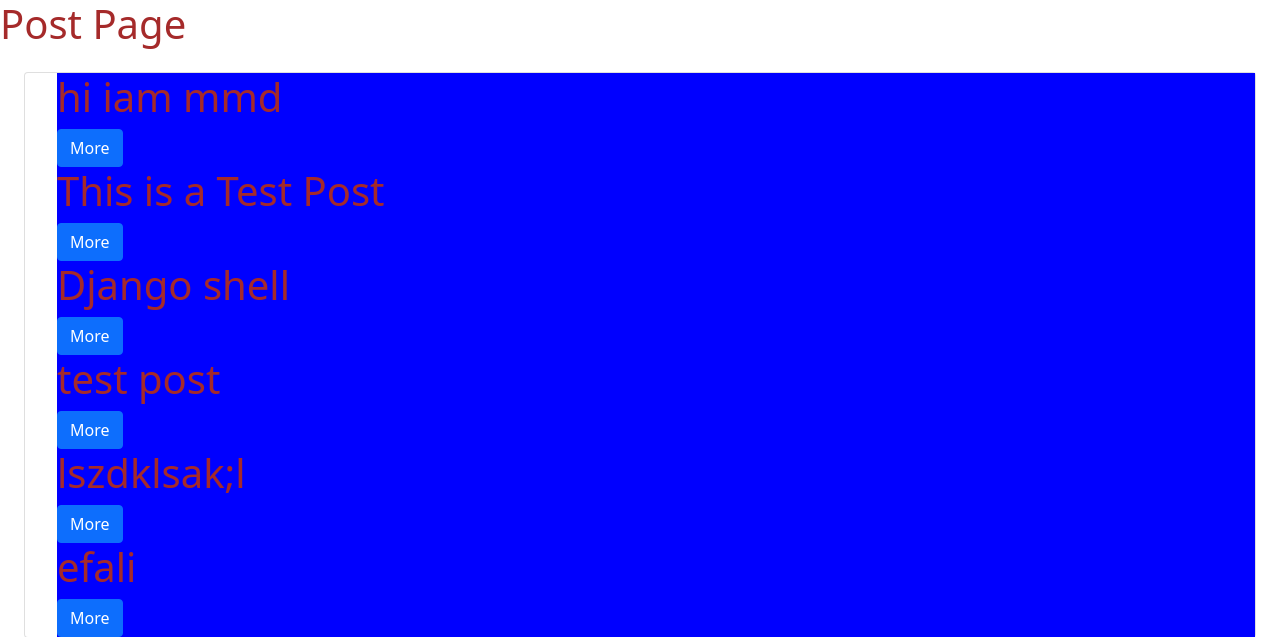
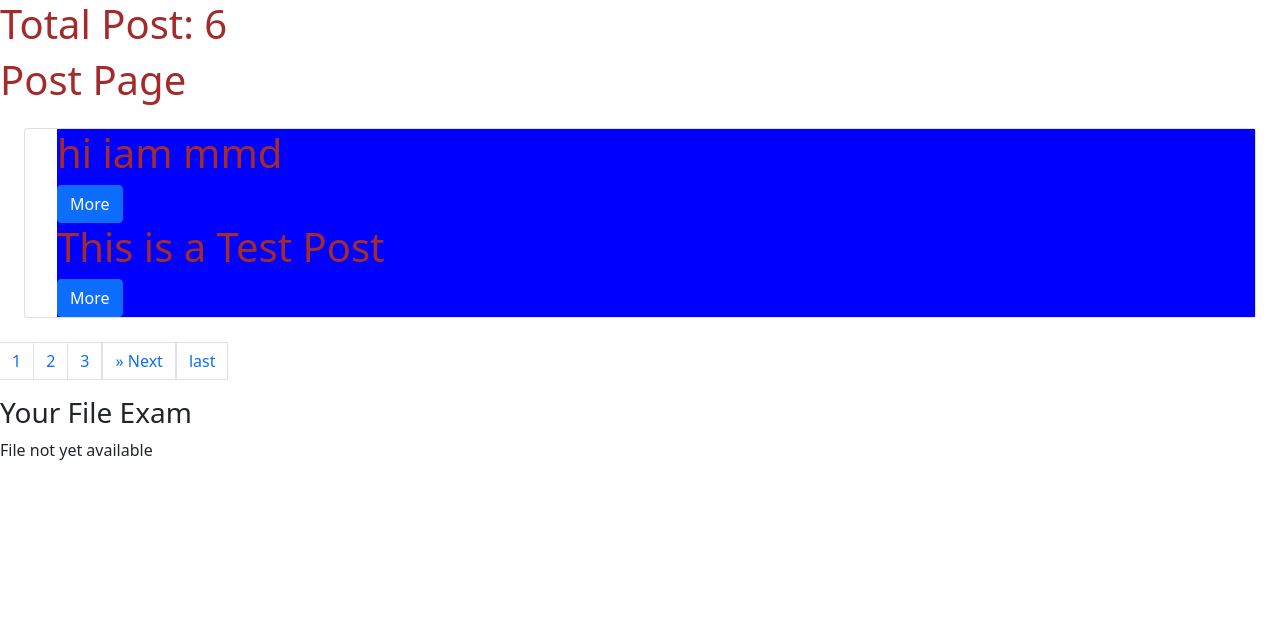
Before and after one commit to aliasgharmirhshai/django-weblog, a Django app: page / in a window 1280 px wide. Shown: the top 637 px of the page. Run offline with Django 3.2, Linux system fonts and the light colour scheme; data comes from the database, SQL or seed files in the repository; both versions use the stored data as it was after the commit; parts of the project's set-up code (start-up, migrations or seed data) failed here and were passed over.

Commit message:
Template Tags(Total Post Tag)

```diff
--- a/myblog/views.py
+++ b/myblog/views.py
@@ -16,7 +16,7 @@ def post_list(request , tag_slug=None):
         tag = get_object_or_404(Tag,slug=tag_slug)
         posts = posts.filter(tags__in=[tag])
 
-    paginator = Paginator(posts , 8)
+    paginator = Paginator(posts , 2)
     page = request.GET.get('page')
     try:
         posts = paginator.page(page)
--- a/templates/blog/post/detail.html
+++ b/templates/blog/post/detail.html
@@ -2,6 +2,10 @@
 {% block content %}
     <div class="m-4">
         {{post.title}}
+        <br>
+        {{post.body}}
+        <br>
+        {{post.created}}
         <p>
             Tags :
             {% for tag in post.tags.all %}
--- a/templates/blog/post/list.html
+++ b/templates/blog/post/list.html
@@ -1,9 +1,9 @@
 {% extends 'base.html' %}
-
+{% load myblog_tags %}
 
 {% block content %}
 
-
+ <h1> Total Post: {% total_posts %} </h1>
 
     {% if tag %}
       <p>posts with tag : {{tag}}</p>
@@ -20,7 +20,7 @@
     </ul>
 
 
-    {% comment %} <nav aria-label="Page navigation example">
+     <nav aria-label="Page navigation example">
         <ul class="pagination">
             <li class="page-item">
 
@@ -50,7 +50,7 @@
 
           </li>
         </ul>
-    </nav> {% endcomment %}
+    </nav>
 
     {% if is_paginated %}
     <ul class="pagination">
```
Also changed, not shown: db.sqlite3.
